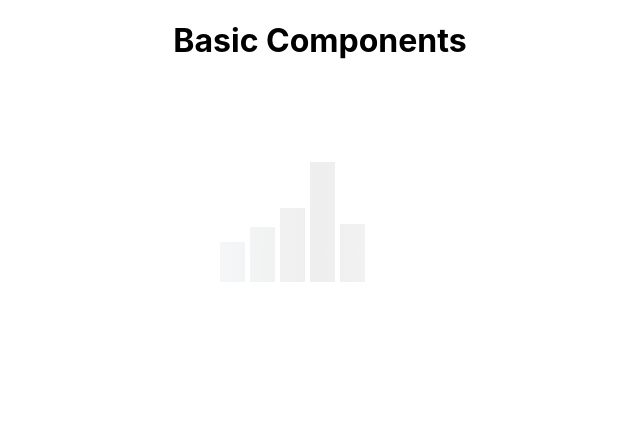
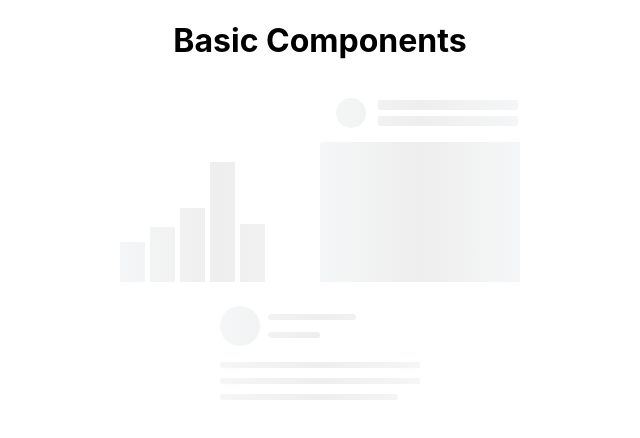
Before and after one commit to clay099/component-examples, a React (Create React App) app: page / in a window 1280 px wide. Shown: the top 438 px of the page, without its empty margins (320-960 px from the left). Built offline with nearby package versions, Linux system fonts and the light colour scheme.

Commit message:
additional loaders

```diff
--- a/src/ContentLoading.js
+++ b/src/ContentLoading.js
@@ -3,6 +3,7 @@ import ContentLoader from "react-content-loader";
 
 const ContentLoading = (props) => {
 	return (
+		<>
 			<ContentLoader
 				width={200}
 				height={200}
@@ -15,6 +16,33 @@ const ContentLoading = (props) => {
 				<rect x="90" y="80" rx="0" ry="0" width="25" height="120" />
 				<rect x="120" y="142" rx="0" ry="0" width="25" height="58" />
 			</ContentLoader>
+			<ContentLoader
+				width={200}
+				height={200}
+				viewBox="0 0 200 200"
+				{...props}
+			>
+				<circle cx="31" cy="31" r="15" />
+				<rect x="58" y="18" rx="2" ry="2" width="140" height="10" />
+				<rect x="58" y="34" rx="2" ry="2" width="140" height="10" />
+				<rect x="0" y="60" rx="2" ry="2" width="400" height="400" />
+			</ContentLoader>
+			<br />
+			<br />
+			<ContentLoader
+				width={200}
+				height={200}
+				viewBox="0 0 200 200"
+				{...props}
+			>
+				<rect x="48" y="8" width="88" height="6" rx="3" />
+				<rect x="48" y="26" width="52" height="6" rx="3" />
+				<rect x="0" y="56" width="410" height="6" rx="3" />
+				<rect x="0" y="72" width="380" height="6" rx="3" />
+				<rect x="0" y="88" width="178" height="6" rx="3" />
+				<circle cx="20" cy="20" r="20" />
+			</ContentLoader>
+		</>
 	);
 };
 
```
Lines whose indentation alone changed are shown as unchanged.
